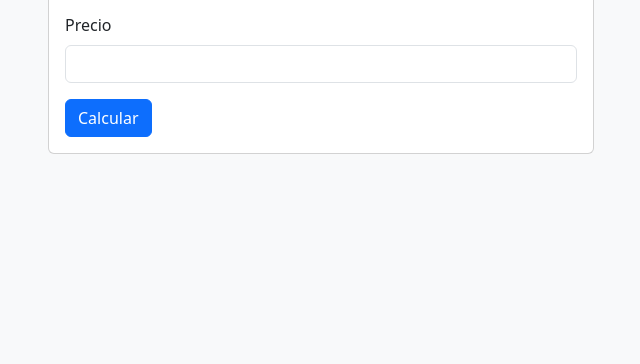
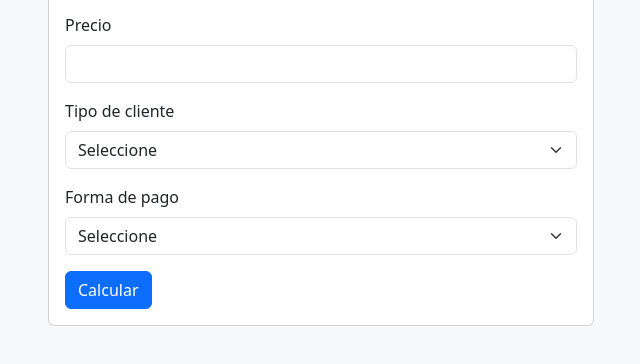
Before and after one commit to marlxn16/PRY-CalculadoraDescuentos, a plain HTML site: page public/index.html in a window 1280 px wide. Shown: the part 184-548 px from the top of the page, without its empty margins (319-959 px from the left). Drawn offline with Linux system fonts and the light colour scheme; files whose address does not match are found by name.

Commit message:
Agregacion de los campos de seleccion del tipo de cliente y los metodos de pago

```diff
--- a/public/index.html
+++ b/public/index.html
@@ -23,6 +23,24 @@
                         <label class="form-label">Precio</label>
                         <input type="number" class="form-control" id="txt_precio">
                     </div>
+                    <div class="mb-3">
+                        <label class="form-label">Tipo de cliente</label>
+                        <select class="form-select" id="sel_tipo_cliente">
+                            <option value="">Seleccione</option>
+                            <option value="estudiante">Estudiante</option>
+                            <option value="adulto">Adulto</option>
+                            <option value="jubilado">Jubilado</option>
+                        </select>
+                    </div>
+                    <div class="mb-3">
+                        <label class="form-label">Forma de pago</label>
+                        <select class="form-select" id="sel_forma_pago">
+                            <option value="">Seleccione</option>
+                            <option value="efectivo">Efectivo</option>
+                            <option value="tarjeta">Tarjeta</option>
+                            <option value="transferencia">Transferencia</option>
+                        </select>
+                    </div>
                     <button class="btn btn-primary" id="btn_calcular_precio">Calcular</button>
                 </div>
             </div>
```
